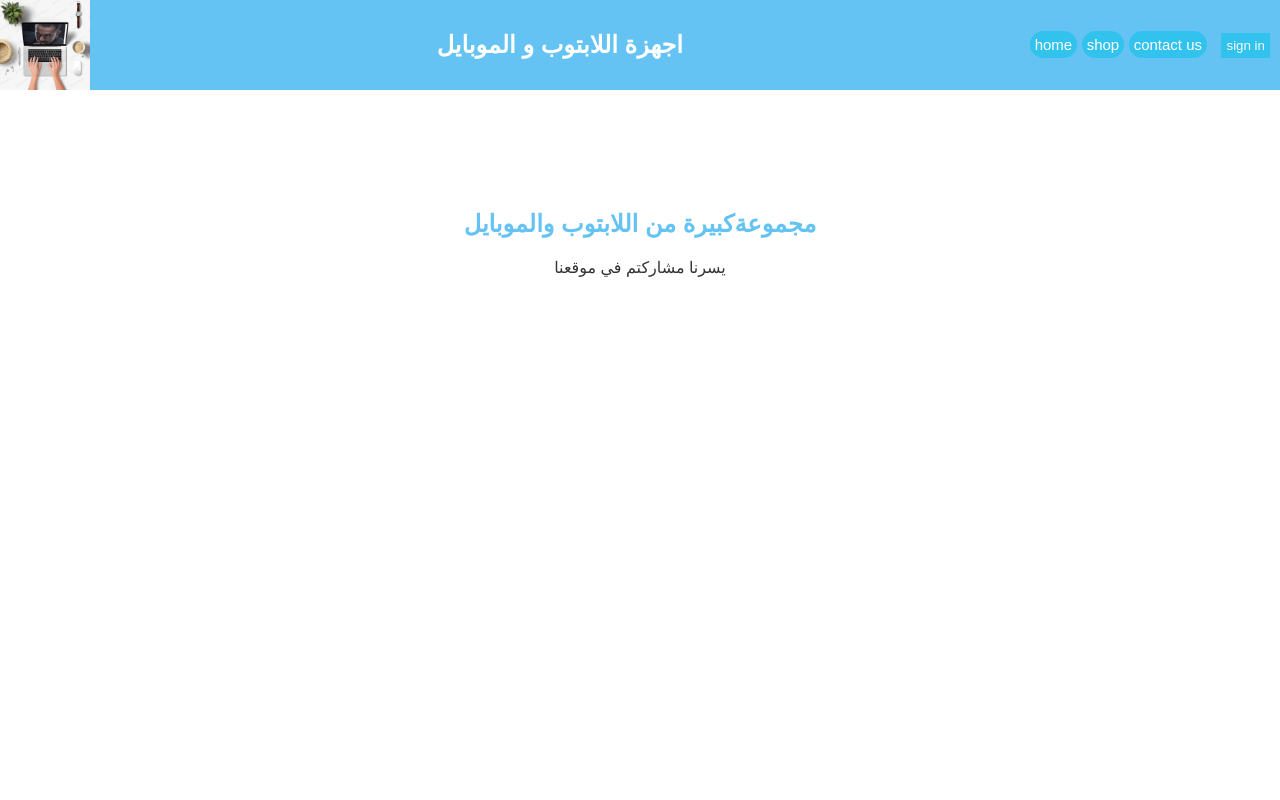
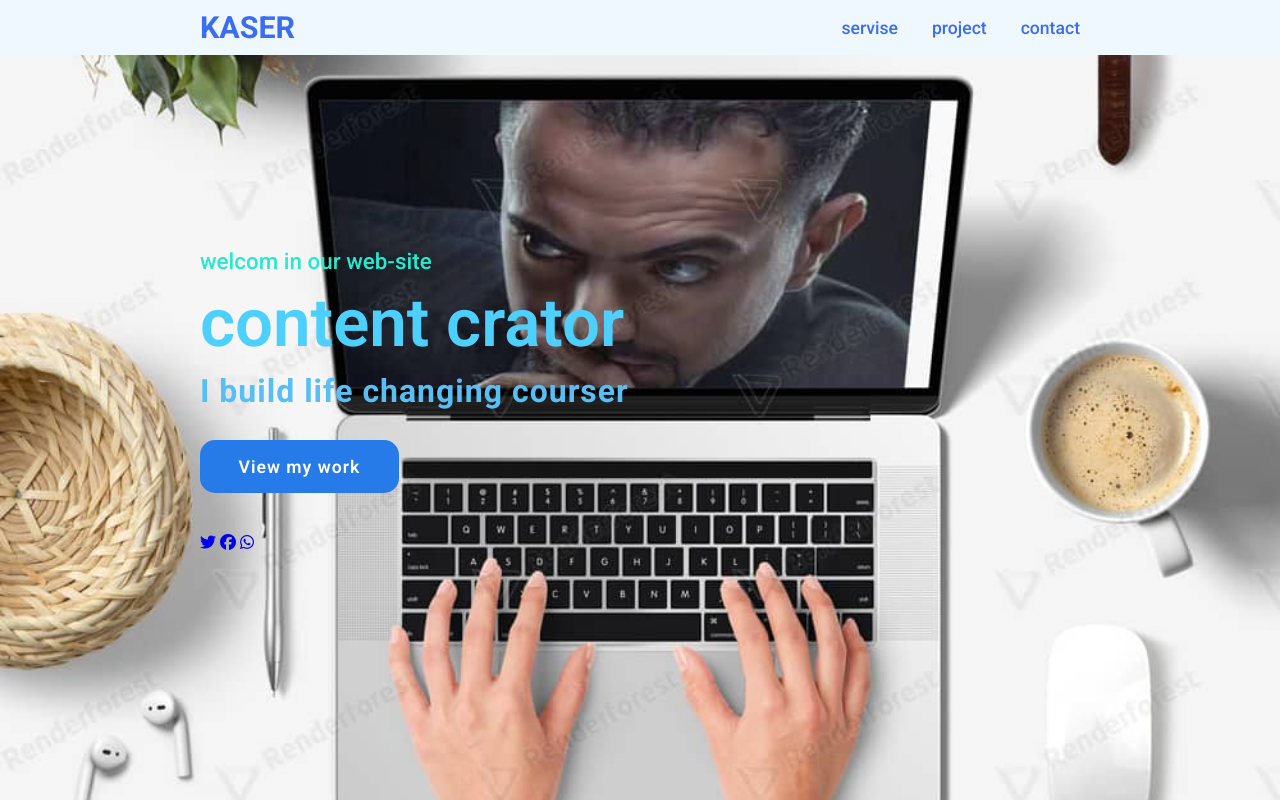
Before and after one commit to morei11/mario-website, a plain HTML site: page index.html in a window 1280 px wide. Drawn offline with Linux system fonts and the light colour scheme.

Commit message:
Add files via upload

```diff
--- a/index.html
+++ b/index.html
@@ -1,86 +1,36 @@
 <!DOCTYPE html>
 <html lang="en">
-  <head>
-    <meta charset="UTF-8" />
-    <meta name="viewport" content="width=device-width, initial-scale=1.0" />
-    <title>mario design</title>
-    <style>
-      body {
-         margin: 0;
-        font-family: Arial, sans-serif;
-        text-align: center;
-      }
+<head>
+    <meta charset="UTF-8">
+    <meta name="viewport" content="width=device-width, initial-scale=1.0">
+    <link rel="stylesheet" href="https://cdnjs.cloudflare.com/ajax/libs/font-awesome/6.7.2/css/all.min.css">
+    <link rel="stylesheet" href="style.css">
+    <title>كاسر الأسعار</title>
+</head>
+<body>
+    <header>
+         <a href="#" class="logo">kaser</a>
+    <nav class="navigation">
+        <a href="#servise">servise</a>
+        <a href="project">project</a>
+        <a href="contact">contact</a>
+    </nav>
+    </header>
 
-      h2 {
-        color: #64c3f3;
-        padding-top: 100px;
-      }
-      p {
-        color: #333;
-      }
-      .header {
+    <section class="main">
+        <div>
+            <h2>welcom in our web-site<br><span>content crator</span></h2>
+            <h3>I build life changing courser</h3>
+            <a href="project" class="main-btn">View my work</a>
+            <div class="social">
+                <a href="#"><i class="fab fa-twitter"></i></a>
+                <a href="#"><i class="fab fa-facebook"></i></a>
+                <a href="#"><i class="fab fa-whatsapp"></i></a>
+            </div>
+        </div>
 
-        background-color: #64c3f3;
-        display: flex;
+    </section>
 
-        justify-content: space-between;
-        align-items: center;
-      }
-      .header-link a {
-        color: white;
-        border-radius: 20px;
-        background-color: #31c2ee;
-        padding: 5px;
-        font-size: 15px;
-        text-decoration: none;
-      }
-      .header-link a:hover {
-        background-color: #27b8e4;
-        padding: 5px;
-        border-radius: 20px;
-        color: #ffffff;
-      }
-      .header-link button {
-        background-color:  #31c2ee;
-        color: #f9f9f4;
-        border: 0;
-        padding: 5px;
-        margin :10px;
-        padding: 5px ;
-        align-items: center;
-      }
-      .header-link button:hover {
-        margin :10px;
-        padding: 5px;
-        background-color:#27b8e4;
-        color: #ffffff;
-      }
-      .mario {
 
-        border-radius: 30px;
-        padding: 10px 30px;
-
-        color: #fdffff;
-      }
-      img{
-        padding-left: 50pk;
-      }
-    </style>
-  </head>
-  <body>
-    <div class="header">
-      <img src="kaser.jpg" alt="mario" width="90px" />
-      <h2 class="mario">اجهزة اللابتوب و الموبايل</h2>
-      <div class="header-link">
-        <a href="facebook_top.html">home</a>
-        <a href="new_facebook.html">shop</a>
-        <a href="#">contact us</a>
-        <button>sign in</button>
-      </div>
-    </div>
-    <div>
-      <h2>مجموعةكبيرة من اللابتوب والموبايل</h2>
-      <p>يسرنا مشاركتم في موقعنا</p>
-    </div>
-  </body>
+</body>
 </html>
--- /dev/null
+++ b/style.css
@@ -0,0 +1,92 @@
+
+@import url('https://fonts.googleapis.com/css2?family=Roboto:ital,wght@0,100..900;1,100..900&display=swap');
+
+*{
+
+
+  font-family: "Roboto", sans-serif;
+    margin: 0;
+    padding: 0;
+    box-sizing: border-box;
+    scroll-behavior: smooth;
+}
+header{
+    background-color: aliceblue;
+    width: 100%;
+    position: fixed;
+    z-index: 999;
+    display:flex;
+    justify-content: space-between;
+    align-items: center;
+    padding: 10px 200px;
+
+}
+.logo{
+    text-decoration: none;
+    color: #3a6cf4;
+    text-transform: uppercase;
+    font-weight: 700;
+    font-size: 1.9em;
+
+}
+.navigation a{
+    color: #3a6cf4;
+    text-decoration: none;
+    font-size: 1.1em;
+    font-weight: 500;
+    padding-left: 30px;
+
+}
+.navigation a:hover{
+    color: #ec0666;
+
+}
+section{
+    padding: 100px 200px;
+
+}
+.main{
+    width: 100%;
+    min-height: 100vh;
+    display: flex;
+    align-items: center;
+    padding: 200px;
+    background: url(kaser.jpg) no-repeat;
+    background-size: cover;
+    background-position: center;
+
+}
+.main h2{
+    color: #26e9cf;
+    font-size: 1.4em;
+    font-weight: 500;
+}
+.main h2 span {
+    display: inline-block;
+    margin-top: 10px;
+    color: #4ed0ff;
+    font-size: 3em;
+    font-weight: 600;
+}
+.main h3{
+    color: #58bff6;
+    font-size: 2em;
+    font-weight: 700;
+    letter-spacing: 1px;
+    margin-top: 10px;
+    margin-bottom: 30px;
+}
+.main-btn{
+    color: #ffffff;
+    background-color: #267be9;
+    text-decoration: none;
+    font-size: 1.1em;
+    font-weight: 600;
+    display: inline-block;
+    padding: 0.937em 2.1875em;
+    letter-spacing: 1px;
+    border-radius: 15px;
+    margin-bottom: 40px;
+
+
+}
```
